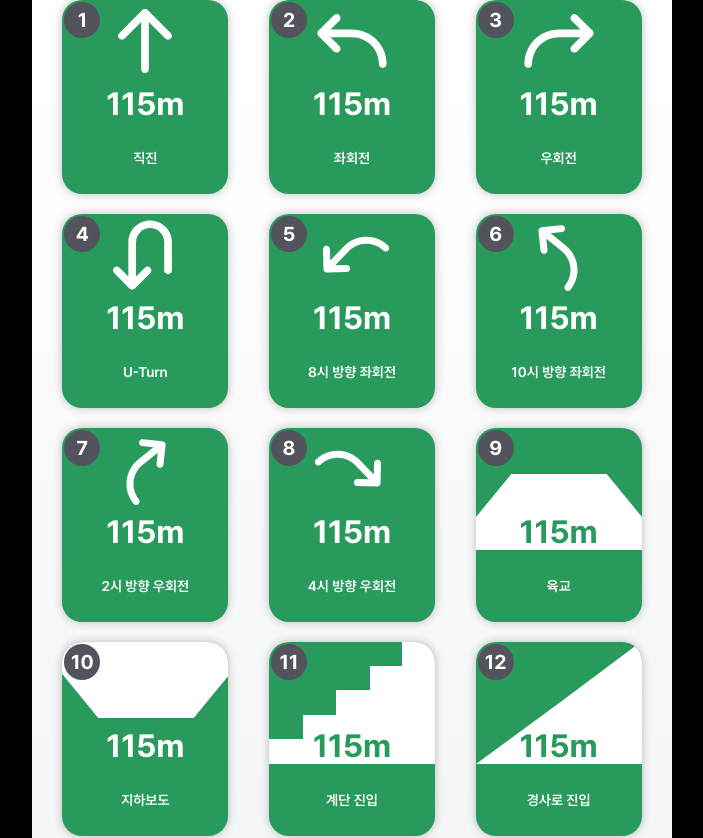
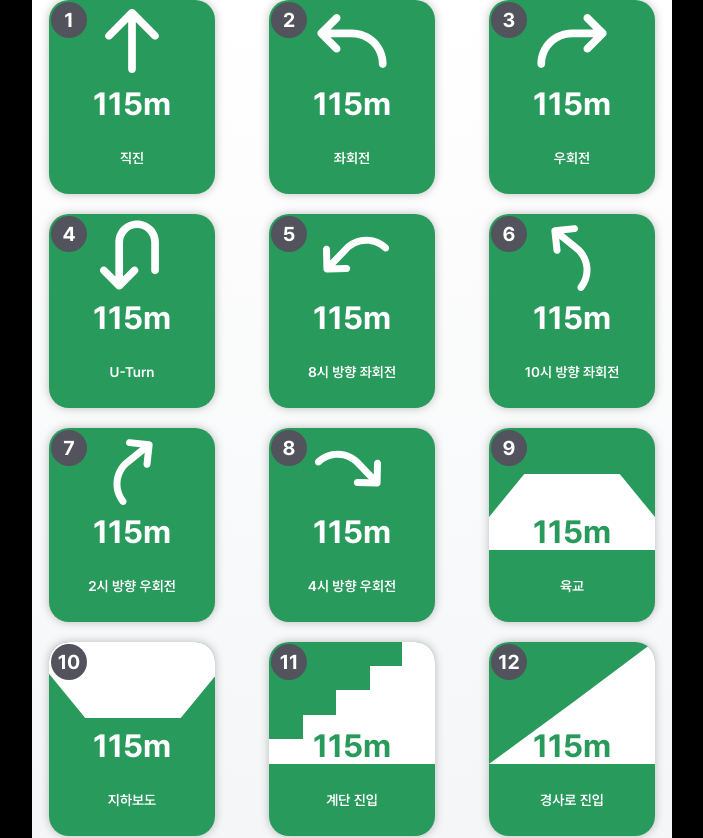
Before and after one commit to 9oormthonUNIV-3th-KGU/traveler-client, a Next.js app: page /navigate in a window 1280 px wide. Shown: the top 838 px of the page, without its empty margins (288-991 px from the left). Built offline with nearby package versions, Linux system fonts and the light colour scheme.

Commit message:
refactor: remove unnecessary CSS class in navigate page

```diff
--- a/app/navigate/page.tsx
+++ b/app/navigate/page.tsx
@@ -2,7 +2,7 @@ import { NavigateCard } from '~/components/navigate-card'
 
 export default function Navigate() {
   return (
-    <div className="relative min-h-dvh px-5">
+    <div className="relative min-h-dvh">
       <div className="grid w-full grid-cols-2 justify-items-center gap-5 sm:grid-cols-3">
         <NavigateCard index={1} type={11} distance={115} description="직진" />
         <NavigateCard index={2} type={12} distance={115} description="좌회전" />
```
